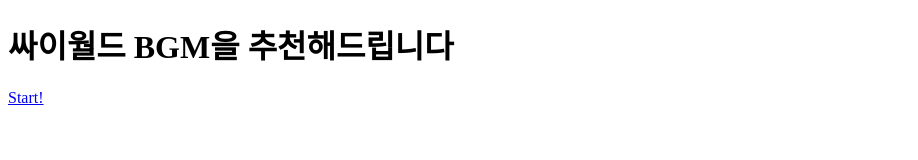
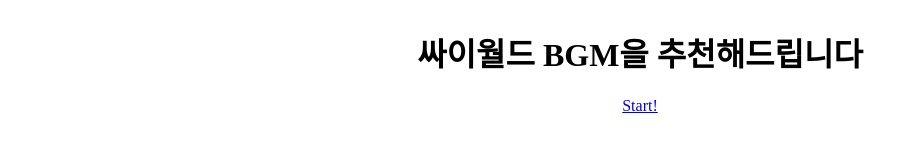
Before and after one commit to editaahn/cyworld-bgm-recommendation, a Gatsby site: page / in a window 1280 px wide. Shown: the whole page, without its empty margins (0-918 px from the left). Built offline with nearby package versions, Linux system fonts and the light colour scheme; Gatsby itself is replaced by a stand-in of ours.

Commit message:
style index page's container (#17)

```diff
--- a/src/pages/index.tsx
+++ b/src/pages/index.tsx
@@ -1,12 +1,20 @@
+import styled from "@emotion/styled";
 import { Link } from "gatsby";
 
 const IndexPage = () => {
   return (
-    <main>
+    <Container>
       <h1>싸이월드 BGM을 추천해드립니다</h1>
       <Link to='/question/1'>Start!</Link>
-    </main>
+    </Container>
   );
 };
 
 export default IndexPage;
+
+const Container = styled.div`
+  display: flex;
+  align-items: center;
+  flex-direction: column;
+  width: 100%;
+`;
```
